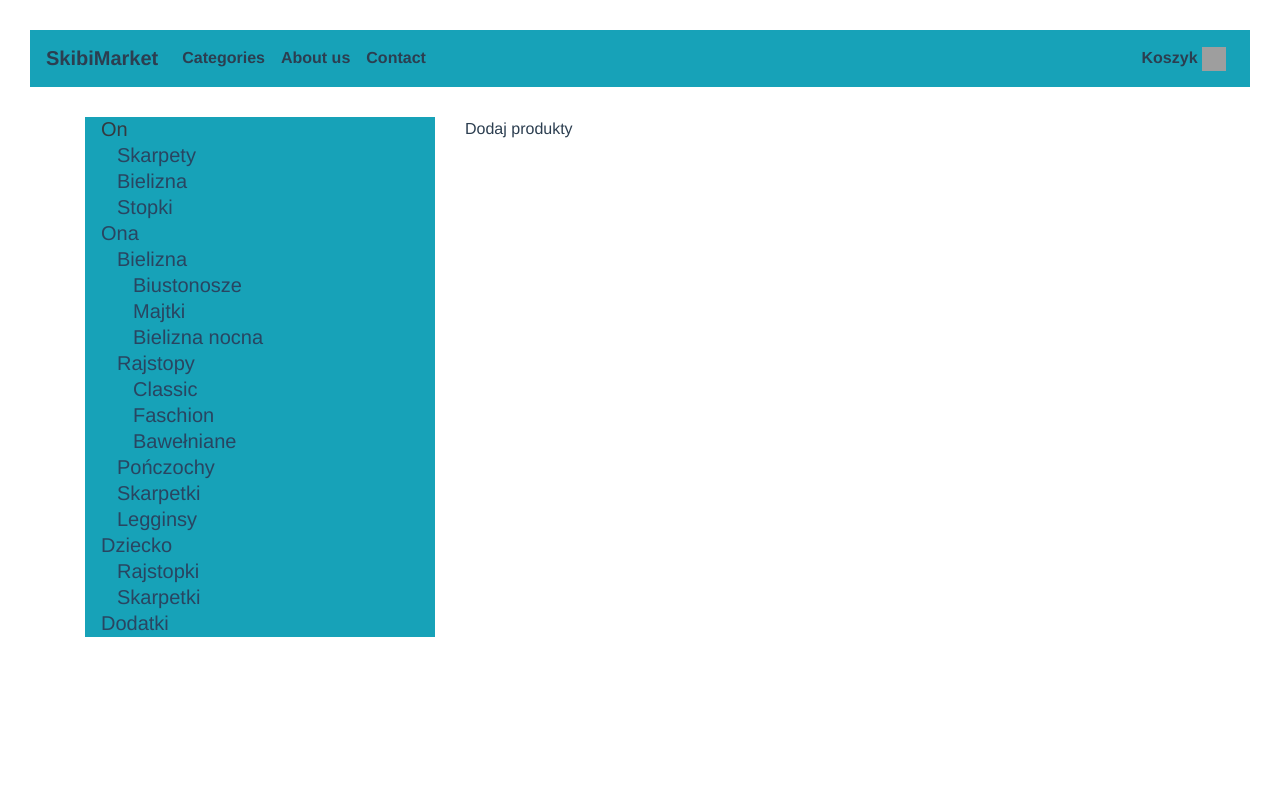
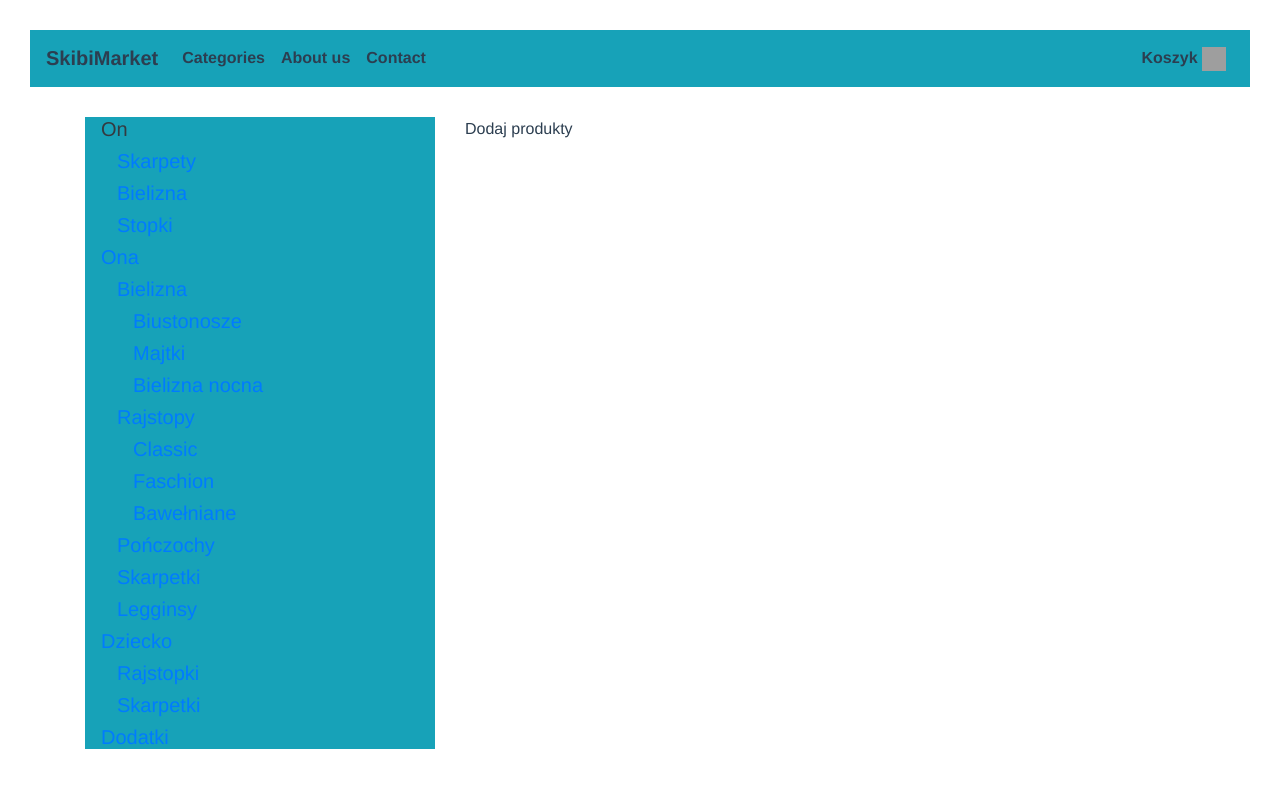
Before and after one commit to Kasia94/vue-e-commerce, a Vue app: page /category/1 in a window 1280 px wide. Shown: the top 788 px of the page. Built offline with nearby package versions, Linux system fonts and the light colour scheme; data requests are answered from the project's data file; grey boxes are pictures that could not be loaded.

Commit message:
fix nav- class

```diff
--- a/src/components/List.vue
+++ b/src/components/List.vue
@@ -1,5 +1,5 @@
 <template>
-  <ul class="list pl-3 text-left bg-info ">
+  <ul class="categoryList pl-3 text-left bg-info ">
     <li
       v-for="item in items"
       :key="item.id"
@@ -8,8 +8,8 @@
         :to="`/category/${item.id}`"
         :class="{ 'text-dark font-weight-bold': item.id == $route.params.id }"
       >
-        <a class="h5">
-          {{ item.name }}
+        <a class="categoryName">
+          <h5> {{ item.name }}</h5>
         </a>
       </router-link>
       <List
@@ -36,11 +36,11 @@ export default {
 }
 </script>
 <style>
-.list {
+.categoryList {
   list-style: none;
 }
 
-a {
+a.categoryName {
   color: #294561;
 }
 </style>
```
